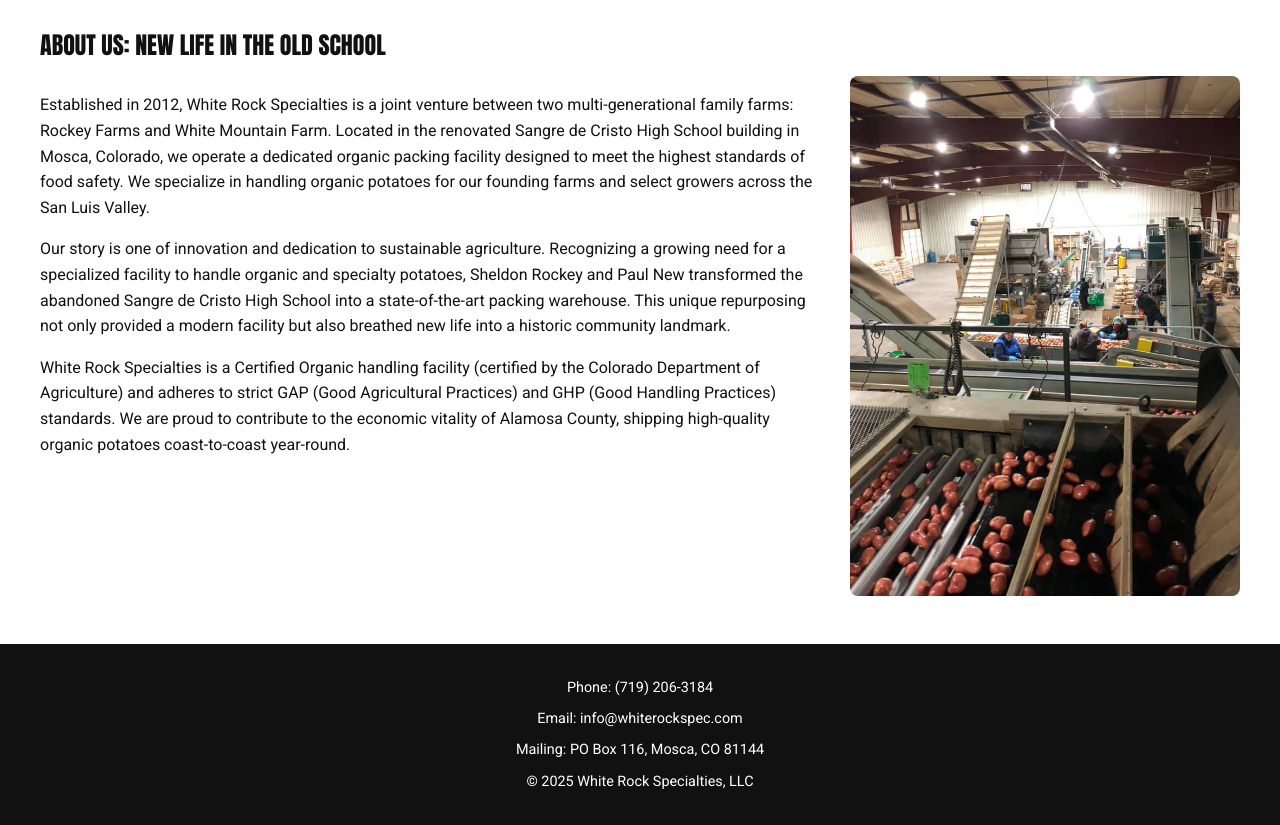
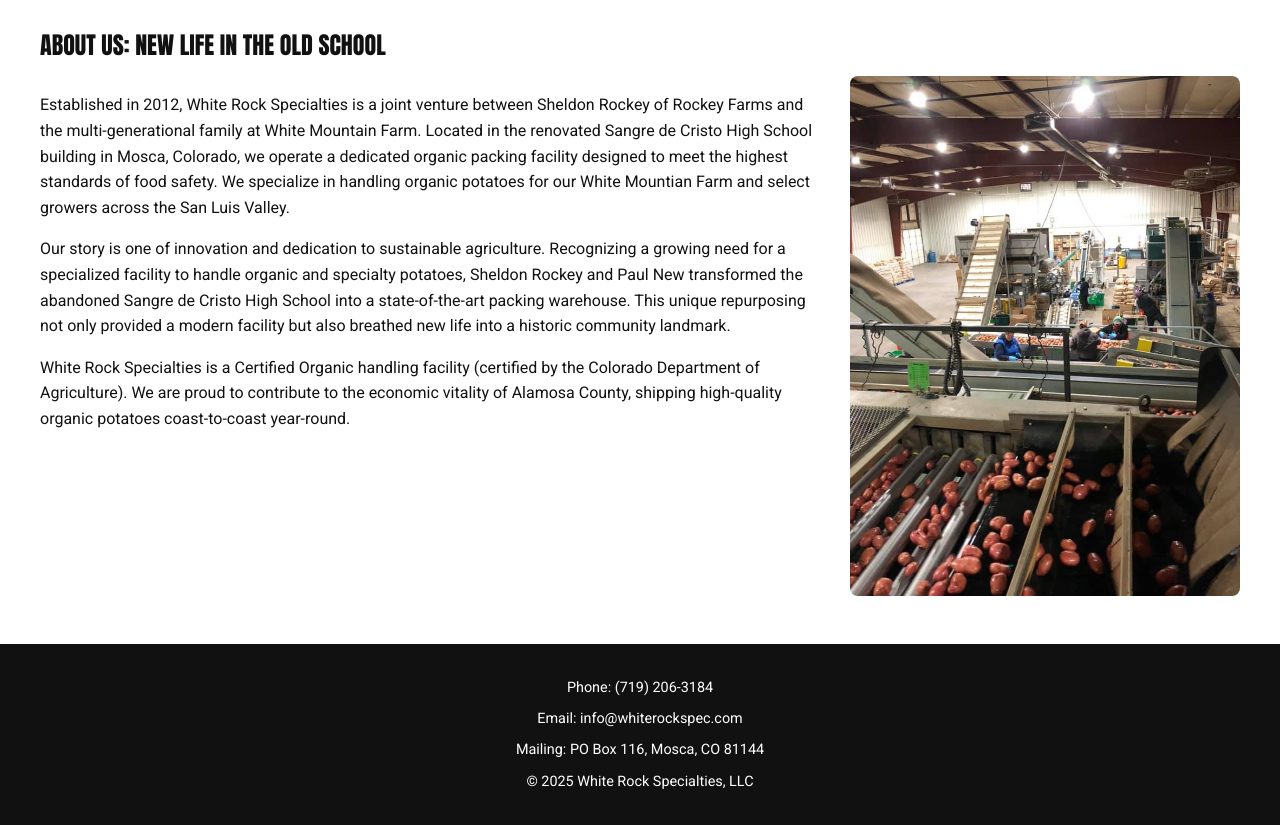
Before and after one commit to smeadmark-117/WRS, a plain HTML site: page WRS/audit/about.html in a window 1280 px wide. Shown: the part 98-923 px from the top of the page. Drawn offline with Linux system fonts and the light colour scheme; a web font is replaced by a local one.

Commit message:
Add files via upload

```diff
--- a/WRS/audit/about.html
+++ b/WRS/audit/about.html
@@ -31,9 +31,9 @@
             <h1>About Us: New Life in the Old School</h1>
             <div class="about-layout">
                 <div class="about-text">
-                    <p>Established in 2012, White Rock Specialties is a joint venture between two multi-generational family farms: Rockey Farms and White Mountain Farm. Located in the renovated Sangre de Cristo High School building in Mosca, Colorado, we operate a dedicated organic packing facility designed to meet the highest standards of food safety. We specialize in handling organic potatoes for our founding farms and select growers across the San Luis Valley.</p>
+                    <p>Established in 2012, White Rock Specialties is a joint venture between Sheldon Rockey of Rockey Farms and the multi-generational family at White Mountain Farm. Located in the renovated Sangre de Cristo High School building in Mosca, Colorado, we operate a dedicated organic packing facility designed to meet the highest standards of food safety. We specialize in handling organic potatoes for our White Mountian Farm and select growers across the San Luis Valley.</p>
                     <p>Our story is one of innovation and dedication to sustainable agriculture. Recognizing a growing need for a specialized facility to handle organic and specialty potatoes, Sheldon Rockey and Paul New transformed the abandoned Sangre de Cristo High School into a state-of-the-art packing warehouse. This unique repurposing not only provided a modern facility but also breathed new life into a historic community landmark.</p>
-                    <p>White Rock Specialties is a Certified Organic handling facility (certified by the Colorado Department of Agriculture) and adheres to strict GAP (Good Agricultural Practices) and GHP (Good Handling Practices) standards. We are proud to contribute to the economic vitality of Alamosa County, shipping high-quality organic potatoes coast-to-coast year-round.</p>
+                    <p>White Rock Specialties is a Certified Organic handling facility (certified by the Colorado Department of Agriculture). We are proud to contribute to the economic vitality of Alamosa County, shipping high-quality organic potatoes coast-to-coast year-round.</p>
                 </div>
                 <div class="about-image">
                     <img src="images/packline.jpg" alt="Packing line image">
```
